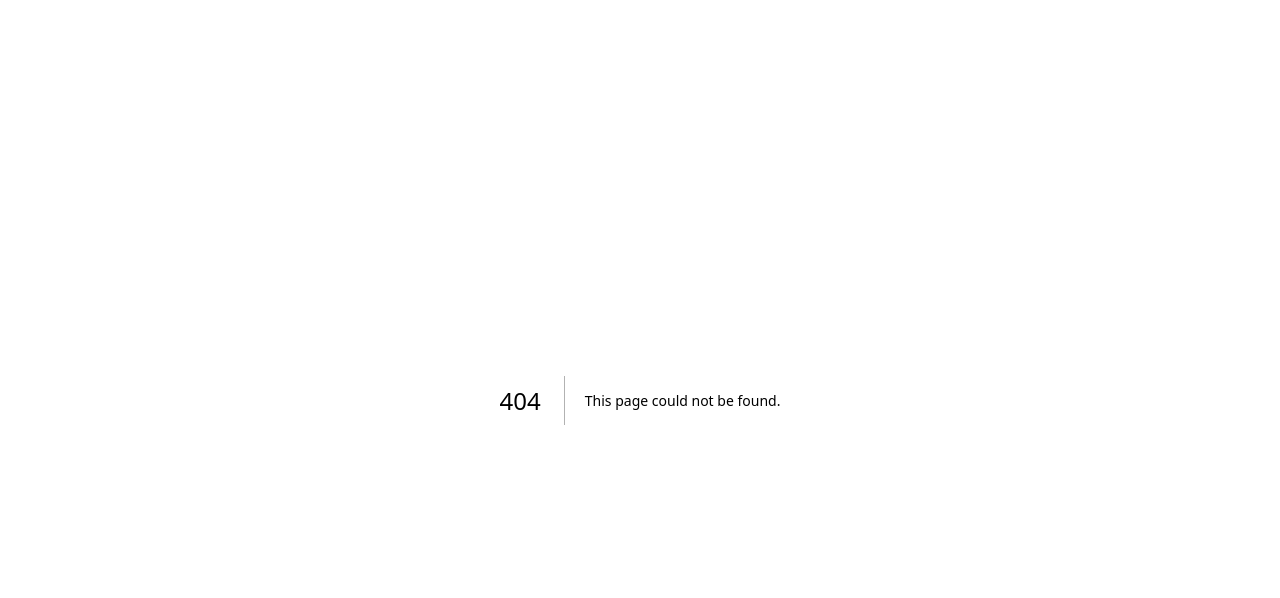
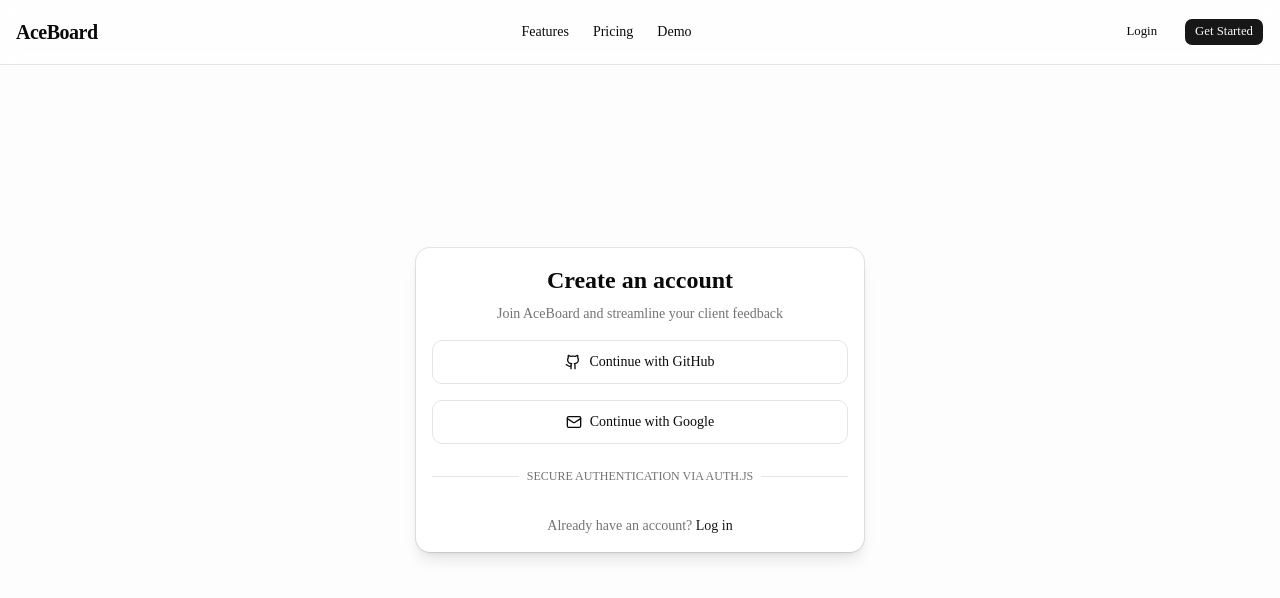
Before and after one commit to Stormynubee/aceboard-client-sync, a Next.js app: page /signup in a window 1280 px wide. Before the commit this address had no page. Shown: the top 598 px of the page. Built offline with nearby package versions, Linux system fonts and the light colour scheme; no server answers.

Commit message:
feat: implement authentication with Auth.js and Prisma

```diff
--- /dev/null
+++ b/app/api/auth/[...nextauth]/route.ts
@@ -0,0 +1,2 @@
+import { handlers } from "@/auth";
+export const { GET, POST } = handlers;
--- /dev/null
+++ b/app/dashboard/page.tsx
@@ -0,0 +1,64 @@
+import { auth, signOut } from "@/auth";
+import { Button } from "@/components/ui/button";
+import { Plus, Video } from "lucide-react";
+import Link from "next/link";
+import { redirect } from "next/navigation";
+
+export default async function DashboardPage() {
+  const session = await auth();
+
+  if (!session) {
+    redirect("/login");
+  }
+
+  return (
+    <div className="min-h-screen bg-muted/20">
+      <header className="bg-background border-b h-16 flex items-center justify-between px-8">
+        <div className="flex items-center gap-4">
+          <Link href="/" className="font-bold text-xl">AceBoard</Link>
+          <nav className="text-sm text-muted-foreground flex gap-4">
+            <Link href="/dashboard" className="text-foreground font-medium">Projects</Link>
+            <Link href="/dashboard/settings" className="hover:text-foreground">Settings</Link>
+          </nav>
+        </div>
+        <div className="flex items-center gap-4">
+          <p className="text-sm text-muted-foreground hidden sm:block">
+            {session.user?.email}
+          </p>
+          <form action={async () => {
+            "use server";
+            await signOut({ redirectTo: "/" });
+          }}>
+            <Button variant="ghost" size="sm">Sign out</Button>
+          </form>
+        </div>
+      </header>
+
+      <main className="p-8 max-w-7xl mx-auto">
+        <div className="flex justify-between items-center mb-8">
+          <div>
+            <h1 className="text-3xl font-bold">Your Projects</h1>
+            <p className="text-muted-foreground">Manage your video reviews and client feedback.</p>
+          </div>
+          <Button className="gap-2">
+            <Plus className="w-4 h-4" /> New Project
+          </Button>
+        </div>
+
+        {/* Empty State */}
+        <div className="bg-background border-2 border-dashed rounded-2xl p-24 flex flex-col items-center justify-center text-center">
+          <div className="bg-primary/10 p-4 rounded-full mb-4">
+            <Video className="w-12 h-12 text-primary" />
+          </div>
+          <h2 className="text-xl font-bold">No projects yet</h2>
+          <p className="text-muted-foreground max-w-sm mt-2">
+            Upload your first video to start collecting synced feedback from your clients.
+          </p>
+          <Button className="mt-8 gap-2">
+            <Plus className="w-4 h-4" /> Create your first project
+          </Button>
+        </div>
+      </main>
+    </div>
+  );
+}
--- /dev/null
+++ b/app/login/page.tsx
@@ -0,0 +1,13 @@
+import { AuthForm } from "@/components/auth/auth-form";
+import { Navbar } from "@/components/shared/navbar";
+
+export default function LoginPage() {
+  return (
+    <div className="min-h-screen flex flex-col bg-muted/20">
+      <Navbar />
+      <div className="flex-1 flex items-center justify-center p-4">
+        <AuthForm type="login" />
+      </div>
+    </div>
+  );
+}
--- /dev/null
+++ b/app/signup/page.tsx
@@ -0,0 +1,13 @@
+import { AuthForm } from "@/components/auth/auth-form";
+import { Navbar } from "@/components/shared/navbar";
+
+export default function SignupPage() {
+  return (
+    <div className="min-h-screen flex flex-col bg-muted/20">
+      <Navbar />
+      <div className="flex-1 flex items-center justify-center p-4">
+        <AuthForm type="signup" />
+      </div>
+    </div>
+  );
+}
--- /dev/null
+++ b/auth.ts
@@ -0,0 +1,24 @@
+import NextAuth from "next-auth";
+import { PrismaAdapter } from "@auth/prisma-adapter";
+import { db } from "@/lib/db";
+import GitHub from "next-auth/providers/github";
+import Google from "next-auth/providers/google";
+
+export const { handlers, auth, signIn, signOut } = NextAuth({
+  adapter: PrismaAdapter(db),
+  providers: [
+    GitHub,
+    Google,
+  ],
+  callbacks: {
+    session({ session, user }) {
+      if (session.user) {
+        session.user.id = user.id;
+      }
+      return session;
+    },
+  },
+  pages: {
+    signIn: "/login",
+  },
+});
--- /dev/null
+++ b/components/auth/auth-form.tsx
@@ -0,0 +1,68 @@
+"use client";
+
+import { Button } from "@/components/ui/button";
+import { Card, CardContent, CardDescription, CardHeader, CardTitle } from "@/components/ui/card";
+import { Github, Mail } from "lucide-react";
+import { signIn } from "next-auth/react";
+
+interface AuthFormProps {
+  type: "login" | "signup";
+}
+
+export function AuthForm({ type }: AuthFormProps) {
+  const isLogin = type === "login";
+
+  return (
+    <Card className="w-full max-w-md shadow-lg border-muted-foreground/10">
+      <CardHeader className="space-y-1 text-center">
+        <CardTitle className="text-2xl font-bold">
+          {isLogin ? "Welcome back" : "Create an account"}
+        </CardTitle>
+        <CardDescription>
+          {isLogin
+            ? "Sign in to manage your projects and reviews"
+            : "Join AceBoard and streamline your client feedback"}
+        </CardDescription>
+      </CardHeader>
+      <CardContent className="grid gap-4">
+        <Button
+          variant="outline"
+          className="w-full gap-2 h-11"
+          onClick={() => signIn("github", { callbackUrl: "/dashboard" })}
+        >
+          <Github className="w-5 h-5" />
+          Continue with GitHub
+        </Button>
+        <Button
+          variant="outline"
+          className="w-full gap-2 h-11"
+          onClick={() => signIn("google", { callbackUrl: "/dashboard" })}
+        >
+          <Mail className="w-5 h-5" />
+          Continue with Google
+        </Button>
+
+        <div className="relative my-2">
+          <div className="absolute inset-0 flex items-center">
+            <span className="w-full border-t" />
+          </div>
+          <div className="relative flex justify-center text-xs uppercase">
+            <span className="bg-background px-2 text-muted-foreground">
+              Secure authentication via Auth.js
+            </span>
+          </div>
+        </div>
+
+        <p className="text-center text-sm text-muted-foreground mt-2">
+          {isLogin ? "Don't have an account?" : "Already have an account?"}{" "}
+          <a
+            href={isLogin ? "/signup" : "/login"}
+            className="text-primary hover:underline font-medium"
+          >
+            {isLogin ? "Sign up" : "Log in"}
+          </a>
+        </p>
+      </CardContent>
+    </Card>
+  );
+}
--- a/components/shared/navbar.tsx
+++ b/components/shared/navbar.tsx
@@ -1,7 +1,10 @@
 import Link from "next/link";
 import { Button } from "@/components/ui/button";
+import { auth, signOut } from "@/auth";
 
-export function Navbar() {
+export async function Navbar() {
+  const session = await auth();
+
   return (
     <header className="fixed top-0 w-full border-b bg-background/95 backdrop-blur supports-[backdrop-filter]:bg-background/60 z-50">
       <div className="container flex h-16 items-center justify-between mx-auto px-4">
@@ -16,12 +19,28 @@
           <Link href="/review/demo" className="hover:text-primary transition-colors">Demo</Link>
         </nav>
         <div className="flex items-center gap-4">
+          {session ? (
+            <>
+              <Link href="/dashboard">
+                <Button variant="ghost" size="sm">Dashboard</Button>
+              </Link>
+              <form action={async () => {
+                "use server";
+                await signOut({ redirectTo: "/" });
+              }}>
+                <Button size="sm">Sign Out</Button>
+              </form>
+            </>
+          ) : (
+            <>
               <Link href="/login">
                 <Button variant="ghost" size="sm">Login</Button>
               </Link>
               <Link href="/signup">
                 <Button size="sm">Get Started</Button>
               </Link>
+            </>
+          )}
         </div>
       </div>
     </header>
--- /dev/null
+++ b/middleware.ts
@@ -0,0 +1,14 @@
+import { auth } from "@/auth";
+
+export default auth((req) => {
+  const isLoggedIn = !!req.auth;
+  const isDashboardRoute = req.nextUrl.pathname.startsWith("/dashboard");
+
+  if (isDashboardRoute && !isLoggedIn) {
+    return Response.redirect(new URL("/login", req.nextUrl));
+  }
+});
+
+export const config = {
+  matcher: ["/((?!api|_next/static|_next/image|favicon.ico).*)"],
+};
--- a/package.json
+++ b/package.json
@@ -9,12 +9,14 @@
     "lint": "eslint"
   },
   "dependencies": {
+    "@auth/prisma-adapter": "^2.11.2",
     "@base-ui/react": "^1.4.1",
     "@prisma/client": "^7.8.0",
     "class-variance-authority": "^0.7.1",
     "clsx": "^2.1.1",
     "lucide-react": "^1.16.0",
     "next": "16.2.6",
+    "next-auth": "^5.0.0-beta.31",
     "react": "19.2.4",
     "react-dom": "19.2.4",
     "shadcn": "^4.7.0",
```
Also changed, not shown: 1 other file (tests, documents, lock files or other folders). Lines whose indentation alone changed are shown as unchanged.
